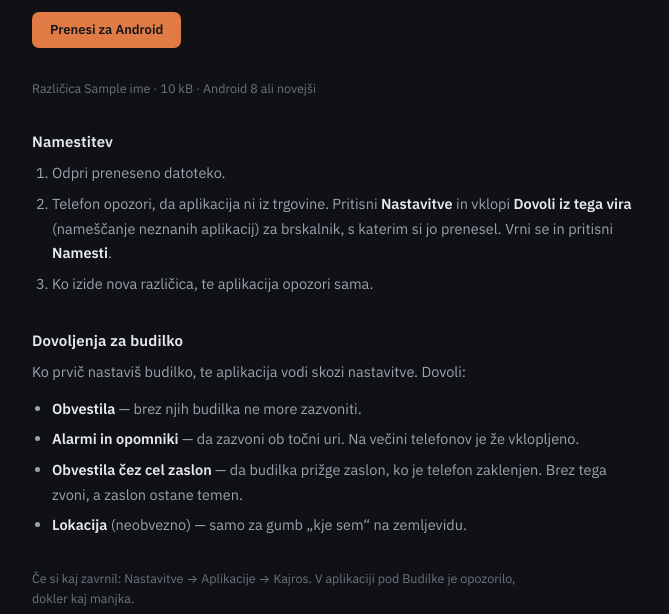
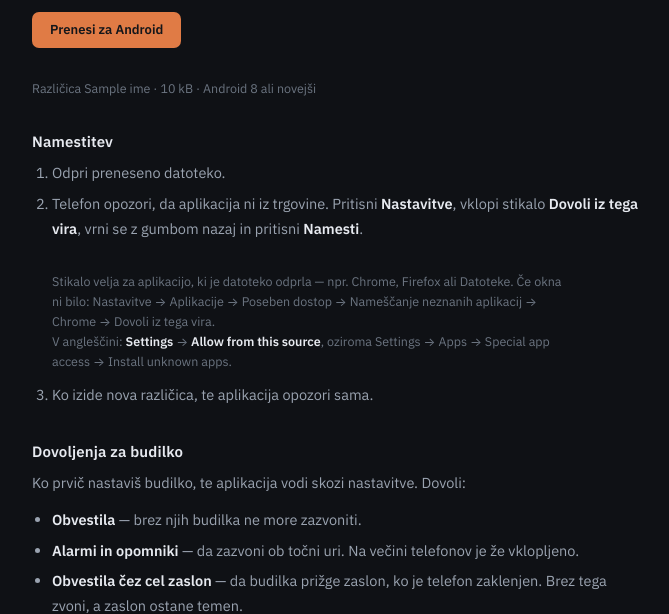
Before and after one commit to David7500/David7500, a FastAPI app: template kajros/templates/android.html in a window 1280 px wide. Shown: the part 273-887 px from the top of the page, without its empty margins (270-939 px from the left). Run offline with FastAPI, Linux system fonts and the light colour scheme; the template is opened without the code that fills it: most values are stand-ins (such as "Sample title", 1, 10 or a date in 2020).

Commit message:
Stran /android: kje točno vklopiš nameščanje neznanih aplikacij
Na telefonu izmerjeno (angleški jezik): Install unknown apps → Allow from
this source. Dodana pot po meniju in angleška imena, ker navodilo s samim
slovenskim imenom na angleškem telefonu ne pomaga.

Co-Authored-By: Claude Opus 5 <noreply@anthropic.com>

```diff
--- a/kajros/templates/android.html
+++ b/kajros/templates/android.html
@@ -53,9 +53,16 @@
     <ol>
       <li>Odpri preneseno datoteko.</li>
       <li>Telefon opozori, da aplikacija ni iz trgovine. Pritisni
-        <b>Nastavitve</b> in vklopi <b>Dovoli iz tega vira</b> (nameščanje
-        neznanih aplikacij) za brskalnik, s katerim si jo prenesel. Vrni se
-        in pritisni <b>Namesti</b>.</li>
+        <b>Nastavitve</b>, vklopi stikalo <b>Dovoli iz tega vira</b>, vrni se
+        z gumbom nazaj in pritisni <b>Namesti</b>.
+        <p class="drobno">
+          Stikalo velja za aplikacijo, ki je datoteko odprla — npr. Chrome,
+          Firefox ali Datoteke. Če okna ni bilo: Nastavitve → Aplikacije →
+          Poseben dostop → Nameščanje neznanih aplikacij → Chrome → Dovoli iz
+          tega vira.<br>
+          V angleščini: <b>Settings</b> → <b>Allow from this source</b>, oziroma
+          Settings → Apps → Special app access → Install unknown apps.
+        </p></li>
       <li>Ko izide nova različica, te aplikacija opozori sama.</li>
     </ol>
 
```
